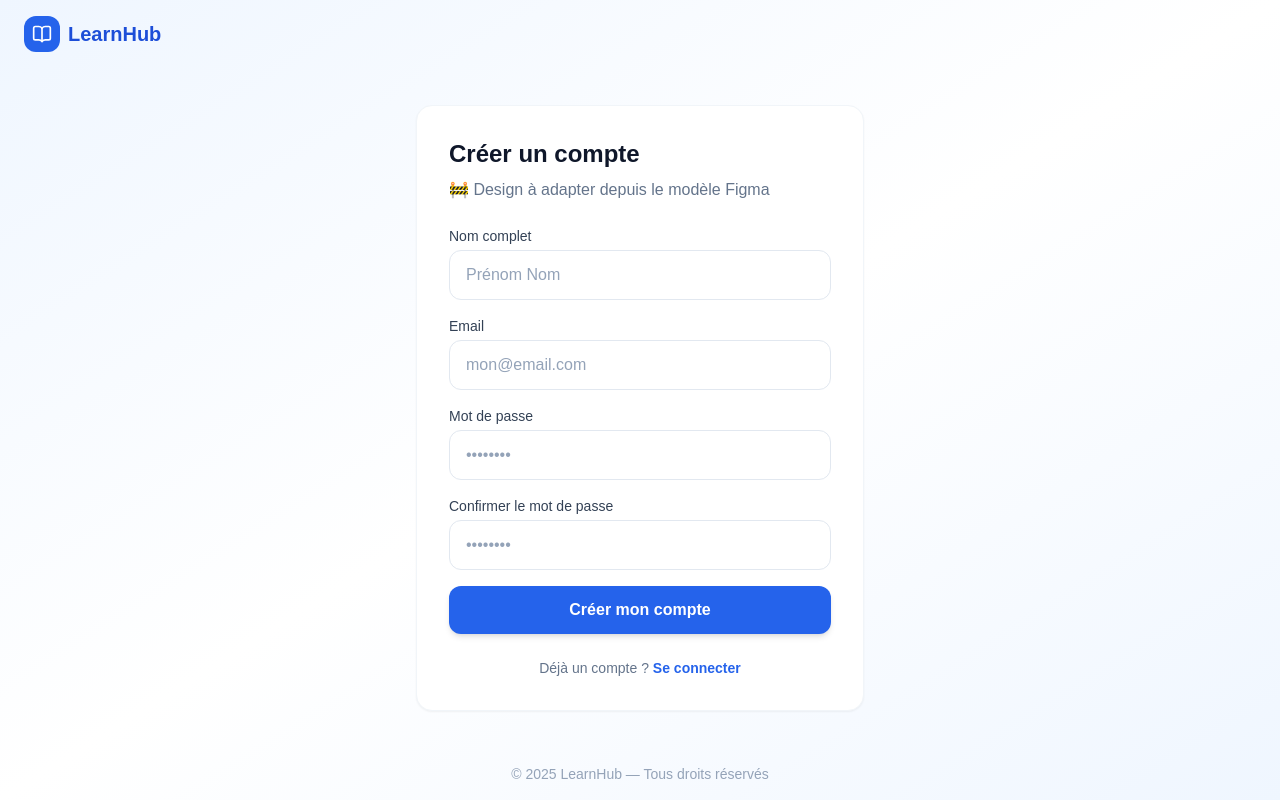
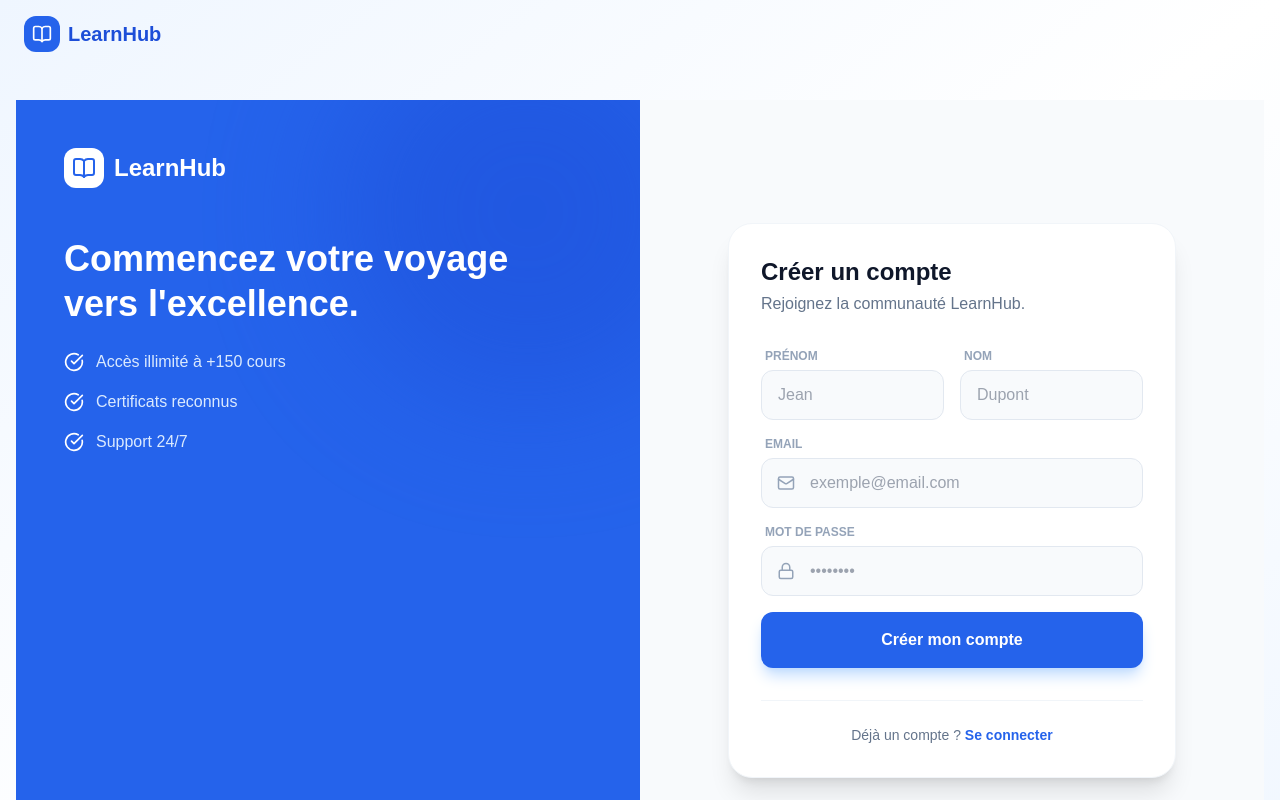
Before and after one commit to Fallou1033/elearning-platform, a React (Vite) app: page /register in a window 1280 px wide. Shown: the top 800 px of the page. Built offline with nearby package versions, Linux system fonts and the light colour scheme.

Commit message:
feat: création des pages login, inscription et reset password

```diff
--- a/src/pages/ForgotPasswordPage.tsx
+++ b/src/pages/ForgotPasswordPage.tsx
@@ -1,72 +1,94 @@
-// ============================================================
-// 🔑 FORGOT PASSWORD PAGE — À compléter par : Membre 3
-// Branch : feature/auth
-// Adapter le modèle Figma fourni par le prof
-// Champ : Email
-// Afficher un message de confirmation après soumission
-// Lien retour : "Retour à la connexion" → /login
-// ============================================================
+import React, { useState } from 'react';
+import { Link } from 'react-router-dom';
+import { BookOpen, Mail, ArrowLeft, Send, CheckCircle } from 'lucide-react';
 
-import { useState } from 'react'
-import { Link } from 'react-router-dom'
-import { CheckCircle } from 'lucide-react'
-
-export default function ForgotPasswordPage() {
-  const [email, setEmail] = useState('')
-  const [sent, setSent] = useState(false)
+const ResetPassword: React.FC = () => {
+  // Gestion des états conformément au cahier des charges
+  const [email, setEmail] = useState<string>('');
+  const [isSubmitted, setIsSubmitted] = useState<boolean>(false);
 
   const handleSubmit = (e: React.FormEvent) => {
-    e.preventDefault()
-    // TODO : appel API réel
-    setSent(true)
-  }
+    e.preventDefault();
+    // Logique d'envoi simulée
+    setIsSubmitted(true);
+  };
 
   return (
-    <div className="w-full max-w-md">
-      <div className="card p-8">
-        {sent ? (
-          <div className="text-center space-y-4">
-            <CheckCircle size={48} className="text-green-500 mx-auto" />
-            <h2 className="font-display text-xl font-bold text-slate-900">Email envoyé !</h2>
-            <p className="text-slate-500">
-              Vérifiez votre boîte mail et suivez les instructions pour réinitialiser votre mot de passe.
+    <div className="min-h-screen flex items-center justify-center bg-slate-50 font-sans p-6">
+      <div className="w-full max-w-md bg-white p-8 rounded-3xl shadow-xl shadow-slate-200/50 border border-slate-100">
+
+        {/* Logo LearnHub */}
+        <div className="flex flex-col items-center mb-10">
+          <div className="bg-primary-600 text-white p-3 rounded-2xl mb-4 shadow-lg shadow-primary-200">
+            <BookOpen size={28} />
+          </div>
+          <h2 className="font-display text-2xl font-bold text-slate-900">Mot de passe oublié</h2>
+        </div>
+
+        {!isSubmitted ? (
+          /* Étape 1 : Formulaire */
+          <form onSubmit={handleSubmit} className="space-y-6">
+            <p className="text-slate-500 text-center text-sm leading-relaxed">
+              Entrez votre email pour recevoir un lien de récupération.
             </p>
-            <Link to="/login" className="btn-primary inline-block mt-2">
-              Retour à la connexion
-            </Link>
-          </div>
-        ) : (
-          <>
-            <h2 className="font-display text-2xl font-bold text-slate-900 mb-2">
-              Mot de passe oublié
-            </h2>
-            <p className="text-slate-500 mb-6">
-              🚧 Design à adapter depuis le modèle Figma. Entrez votre email pour recevoir un lien de réinitialisation.
-            </p>
-            <form onSubmit={handleSubmit} className="space-y-4">
-              <div>
-                <label className="block text-sm font-medium text-slate-700 mb-1">Email</label>
+
+            <div className="space-y-2">
+              <label className="block text-xs font-bold uppercase tracking-wider text-slate-400 ml-1">
+                Adresse Email
+              </label>
+              <div className="relative">
+                <Mail className="absolute left-4 top-1/2 -translate-y-1/2 text-slate-400" size={18} />
                 <input
                   type="email"
+                  required
                   value={email}
-                  onChange={e => setEmail(e.target.value)}
-                  placeholder="mon@email.com"
-                  className="input-field"
-                  required
+                  onChange={(e) => setEmail(e.target.value)}
+                  className="w-full pl-12 pr-4 py-3.5 rounded-xl bg-slate-50 border border-slate-200 focus:bg-white focus:ring-2 focus:ring-primary-500 outline-none transition-all"
+                  placeholder="nom@exemple.com"
                 />
               </div>
-              <button type="submit" className="btn-primary w-full">
-                Envoyer le lien
-              </button>
-            </form>
-            <p className="text-center text-sm text-slate-500 mt-6">
-              <Link to="/login" className="text-primary-600 hover:underline">
-                ← Retour à la connexion
-              </Link>
+            </div>
+
+            <button
+              type="submit"
+              className="w-full bg-primary-600 hover:bg-primary-700 text-white font-bold py-4 rounded-xl transition-all shadow-lg shadow-primary-200 flex items-center justify-center gap-2"
+            >
+              Envoyer le lien
+              <Send size={18} />
+            </button>
+          </form>
+        ) : (
+          /* Étape 2 : Confirmation */
+          <div className="text-center py-4">
+            <div className="flex justify-center mb-4 text-green-500">
+              <CheckCircle size={48} />
+            </div>
+            <h2 className="text-lg font-bold text-slate-900 mb-2">Lien envoyé !</h2>
+            <p className="text-slate-500 text-sm mb-6">
+              Consultez votre boîte mail pour réinitialiser votre mot de passe.
             </p>
-          </>
+            <button
+              onClick={() => setIsSubmitted(false)}
+              className="text-primary-600 font-bold text-sm hover:underline"
+            >
+              Renvoyer le mail
+            </button>
+          </div>
         )}
+
+        {/* Retour au Login - Correction de la structure vécue sur ta photo */}
+        <div className="mt-10 pt-6 border-t border-slate-100 text-center">
+          <Link
+            to="/login"
+            className="inline-flex items-center gap-2 text-sm font-bold text-slate-500 hover:text-primary-600 transition-colors"
+          >
+            <ArrowLeft size={16} />
+            Retour à la connexion
+          </Link>
+        </div>
       </div>
     </div>
-  )
-}
+  );
+};
+
+export default ResetPassword;
--- a/src/pages/LoginPage.tsx
+++ b/src/pages/LoginPage.tsx
@@ -1,78 +1,94 @@
-// ============================================================
-// 🔐 LOGIN PAGE — À compléter par : Membre 3
-// Branch : feature/auth
-// Adapter le modèle Figma fourni par le prof :
-// https://www.figma.com/design/bFrrspJiYGBb7ckJfpWzKd/...
-// Champs : Email + Mot de passe + Se souvenir de moi
-// Liens : "Mot de passe oublié" → /forgot-password
-//         "S'inscrire" → /register
-// ============================================================
+import React, { useState } from 'react';
+import { Link } from 'react-router-dom';
+import { BookOpen, Mail, Lock, LogIn } from 'lucide-react';
 
-import { useState } from 'react'
-import { Link, useNavigate } from 'react-router-dom'
-
-export default function LoginPage() {
-  const navigate = useNavigate()
-  const [email, setEmail] = useState('')
-  const [password, setPassword] = useState('')
+const Login: React.FC = () => {
+  const [email, setEmail] = useState<string>('');
+  const [password, setPassword] = useState<string>('');
 
   const handleSubmit = (e: React.FormEvent) => {
-    e.preventDefault()
-    // TODO : remplacer par vraie logique Auth
-    localStorage.setItem('isLoggedIn', 'true')
-    navigate('/dashboard')
-  }
+    e.preventDefault();
+    console.log("Tentative de connexion :", { email, password });
+  };
 
   return (
-    <div className="w-full max-w-md">
-      <div className="card p-8">
-        <h2 className="font-display text-2xl font-bold text-slate-900 mb-2">Connexion</h2>
-        <p className="text-slate-500 mb-6">🚧 Design à adapter depuis le modèle Figma</p>
+    <div className="min-h-screen flex items-center justify-center bg-slate-50 font-sans p-6">
+      <div className="w-full max-w-md bg-white p-8 rounded-3xl shadow-xl shadow-slate-200/50 border border-slate-100">
 
-        <form onSubmit={handleSubmit} className="space-y-4">
-          <div>
-            <label className="block text-sm font-medium text-slate-700 mb-1">Email</label>
+        {/* Logo et Titre */}
+        <div className="flex flex-col items-center mb-10">
+          <div className="bg-primary-600 text-white p-3 rounded-2xl mb-4 shadow-lg shadow-primary-200">
+            <BookOpen size={28} />
+          </div>
+          <h2 className="font-display text-2xl font-bold text-slate-900">Connexion LearnHub</h2>
+        </div>
+
+        <form onSubmit={handleSubmit} className="space-y-5">
+          {/* Email */}
+          <div className="space-y-2">
+            <label className="block text-xs font-bold uppercase tracking-wider text-slate-400 ml-1">
+              Adresse Email
+            </label>
+            <div className="relative">
+              <Mail className="absolute left-4 top-1/2 -translate-y-1/2 text-slate-400" size={18} />
               <input
                 type="email"
+                required
                 value={email}
-              onChange={e => setEmail(e.target.value)}
-              placeholder="mon@email.com"
-              className="input-field"
-              required
+                onChange={(e) => setEmail(e.target.value)}
+                className="w-full pl-12 pr-4 py-3.5 rounded-xl bg-slate-50 border border-slate-200 focus:bg-white focus:ring-2 focus:ring-primary-500 outline-none transition-all"
+                placeholder="nom@exemple.com"
               />
             </div>
-          <div>
-            <label className="block text-sm font-medium text-slate-700 mb-1">Mot de passe</label>
+          </div>
+
+          {/* Mot de passe */}
+          <div className="space-y-2">
+            <div className="flex justify-between items-center px-1">
+              <label className="block text-xs font-bold uppercase tracking-wider text-slate-400">
+                Mot de passe
+              </label>
+              {/* CORRECTION ICI : L'attribut 'name' a été supprimé pour corriger l'erreur TypeScript */}
+              <Link
+                to="/auth/reset-password"
+                className="text-xs font-bold text-primary-600 hover:text-primary-700 transition-colors"
+              >
+                Oublié ?
+              </Link>
+            </div>
+            <div className="relative">
+              <Lock className="absolute left-4 top-1/2 -translate-y-1/2 text-slate-400" size={18} />
               <input
                 type="password"
+                required
                 value={password}
-              onChange={e => setPassword(e.target.value)}
+                onChange={(e) => setPassword(e.target.value)}
+                className="w-full pl-12 pr-4 py-3.5 rounded-xl bg-slate-50 border border-slate-200 focus:bg-white focus:ring-2 focus:ring-primary-500 outline-none transition-all"
                 placeholder="••••••••"
-              className="input-field"
-              required
               />
             </div>
-          <div className="flex items-center justify-between text-sm">
-            <label className="flex items-center gap-2 text-slate-600 cursor-pointer">
-              <input type="checkbox" className="rounded" />
-              Se souvenir de moi
-            </label>
-            <Link to="/forgot-password" className="text-primary-600 hover:underline">
-              Mot de passe oublié ?
-            </Link>
           </div>
-          <button type="submit" className="btn-primary w-full mt-2">
+
+          <button
+            type="submit"
+            className="w-full bg-primary-600 hover:bg-primary-700 text-white font-bold py-4 rounded-xl transition-all shadow-lg shadow-primary-200 flex items-center justify-center gap-2 group"
+          >
             Se connecter
+            <LogIn size={18} className="group-hover:translate-x-1 transition-transform" />
           </button>
         </form>
 
-        <p className="text-center text-sm text-slate-500 mt-6">
+        <div className="mt-10 pt-6 border-t border-slate-100 text-center">
+          <p className="text-slate-500 text-sm">
             Pas encore de compte ?{' '}
-          <Link to="/register" className="text-primary-600 font-semibold hover:underline">
-            S'inscrire
+            <Link to="/register" className="font-bold text-primary-600 hover:text-primary-700">
+              Créer un compte
             </Link>
           </p>
         </div>
       </div>
-  )
-}
+    </div>
+  );
+};
+
+export default Login;
--- a/src/pages/RegisterPage.tsx
+++ b/src/pages/RegisterPage.tsx
@@ -1,96 +1,139 @@
-// ============================================================
-// 📝 REGISTER PAGE — À compléter par : Membre 3
-// Branch : feature/auth
-// Adapter le modèle Figma fourni par le prof
-// Champs : Prénom, Nom, Email, Mot de passe, Confirmer MDP
-// Lien : "Déjà un compte ?" → /login
-// ============================================================
+import React, { useState } from 'react';
+import { Link } from 'react-router-dom';
+import { BookOpen, Mail, Lock, CheckCircle } from 'lucide-react';
 
-import { useState } from 'react'
-import { Link, useNavigate } from 'react-router-dom'
-
-export default function RegisterPage() {
-  const navigate = useNavigate()
-  const [form, setForm] = useState({ name: '', email: '', password: '', confirm: '' })
+const Register: React.FC = () => {
+  const [formData, setFormData] = useState({
+    firstName: '',
+    lastName: '',
+    email: '',
+    password: '',
+    confirmPassword: ''
+  });
 
   const handleChange = (e: React.ChangeEvent<HTMLInputElement>) => {
-    setForm(prev => ({ ...prev, [e.target.name]: e.target.value }))
-  }
+    setFormData({ ...formData, [e.target.name]: e.target.value });
+  };
 
   const handleSubmit = (e: React.FormEvent) => {
-    e.preventDefault()
-    // TODO : logique d'inscription réelle
-    localStorage.setItem('isLoggedIn', 'true')
-    navigate('/dashboard')
-  }
+    e.preventDefault();
+    // Logique d'inscription à lier avec l'état global du chef de projet plus tard
+    console.log("Données d'inscription :", formData);
+  };
 
   return (
-    <div className="w-full max-w-md">
-      <div className="card p-8">
-        <h2 className="font-display text-2xl font-bold text-slate-900 mb-2">Créer un compte</h2>
-        <p className="text-slate-500 mb-6">🚧 Design à adapter depuis le modèle Figma</p>
+    <div className="min-h-screen flex font-sans text-slate-900 bg-slate-50">
+      {/* Colonne de gauche - Illustration (Desktop uniquement) */}
+      <div className="hidden lg:flex w-1/2 bg-primary-600 p-12 flex-col justify-between text-white relative overflow-hidden">
+        <div className="absolute top-0 right-0 w-96 h-96 bg-primary-700 rounded-full -mr-20 -mt-20 opacity-50 blur-3xl" />
+
+        <div className="relative z-10">
+          <Link to="/" className="flex items-center gap-2.5 mb-12">
+            <div className="bg-white text-primary-600 p-2 rounded-xl">
+              <BookOpen size={24} />
+            </div>
+            <span className="font-display font-bold text-2xl">LearnHub</span>
+          </Link>
+
+          <h2 className="font-display text-4xl font-bold leading-tight mb-6">
+            Commencez votre voyage vers l'excellence.
+          </h2>
+
+          <ul className="space-y-4">
+            {["Accès illimité à +150 cours", "Certificats reconnus", "Support 24/7"].map((item, i) => (
+              <li key={i} className="flex items-center gap-3 text-primary-100">
+                <CheckCircle size={20} className="text-white" />
+                {item}
+              </li>
+            ))}
+          </ul>
+        </div>
+      </div>
+
+      {/* Colonne de droite - Formulaire */}
+      <div className="w-full lg:w-1/2 flex items-center justify-center p-6 sm:p-12">
+        <div className="w-full max-w-md bg-white p-8 rounded-3xl shadow-xl border border-slate-100">
+          <div className="mb-8 text-center lg:text-left">
+            <h1 className="font-display text-2xl font-bold text-slate-900">Créer un compte</h1>
+            <p className="text-slate-500 mt-1">Rejoignez la communauté LearnHub.</p>
+          </div>
 
           <form onSubmit={handleSubmit} className="space-y-4">
+            <div className="grid grid-cols-2 gap-4">
               <div>
-            <label className="block text-sm font-medium text-slate-700 mb-1">Nom complet</label>
+                <label className="block text-xs font-bold uppercase text-slate-400 mb-1.5 ml-1">Prénom</label>
                 <input
-              name="name"
                   type="text"
-              value={form.name}
+                  name="firstName"
+                  required
                   onChange={handleChange}
-              placeholder="Prénom Nom"
-              className="input-field"
-              required
+                  className="w-full px-4 py-3 rounded-xl bg-slate-50 border border-slate-200 focus:bg-white focus:ring-2 focus:ring-primary-500 outline-none transition-all"
+                  placeholder="Jean"
                 />
               </div>
               <div>
-            <label className="block text-sm font-medium text-slate-700 mb-1">Email</label>
+                <label className="block text-xs font-bold uppercase text-slate-400 mb-1.5 ml-1">Nom</label>
                 <input
-              name="email"
-              type="email"
-              value={form.email}
+                  type="text"
+                  name="lastName"
+                  required
                   onChange={handleChange}
-              placeholder="mon@email.com"
-              className="input-field"
-              required
+                  className="w-full px-4 py-3 rounded-xl bg-slate-50 border border-slate-200 focus:bg-white focus:ring-2 focus:ring-primary-500 outline-none transition-all"
+                  placeholder="Dupont"
                 />
               </div>
+            </div>
+
             <div>
-            <label className="block text-sm font-medium text-slate-700 mb-1">Mot de passe</label>
+              <label className="block text-xs font-bold uppercase text-slate-400 mb-1.5 ml-1">Email</label>
+              <div className="relative">
+                <Mail className="absolute left-4 top-1/2 -translate-y-1/2 text-slate-400" size={18} />
                 <input
-              name="password"
-              type="password"
-              value={form.password}
+                  type="email"
+                  name="email"
+                  required
                   onChange={handleChange}
-              placeholder="••••••••"
-              className="input-field"
-              required
+                  className="w-full pl-12 pr-4 py-3 rounded-xl bg-slate-50 border border-slate-200 focus:bg-white focus:ring-2 focus:ring-primary-500 outline-none transition-all"
+                  placeholder="exemple@email.com"
                 />
               </div>
+            </div>
+
             <div>
-            <label className="block text-sm font-medium text-slate-700 mb-1">Confirmer le mot de passe</label>
+              <label className="block text-xs font-bold uppercase text-slate-400 mb-1.5 ml-1">Mot de passe</label>
+              <div className="relative">
+                <Lock className="absolute left-4 top-1/2 -translate-y-1/2 text-slate-400" size={18} />
                 <input
-              name="confirm"
                   type="password"
-              value={form.confirm}
+                  name="password"
+                  required
                   onChange={handleChange}
+                  className="w-full pl-12 pr-4 py-3 rounded-xl bg-slate-50 border border-slate-200 focus:bg-white focus:ring-2 focus:ring-primary-500 outline-none transition-all"
                   placeholder="••••••••"
-              className="input-field"
-              required
                 />
               </div>
-          <button type="submit" className="btn-primary w-full mt-2">
+            </div>
+
+            <button
+              type="submit"
+              className="w-full bg-primary-600 hover:bg-primary-700 text-white font-bold py-4 rounded-xl transition-all shadow-lg shadow-primary-200 mt-2"
+            >
               Créer mon compte
             </button>
           </form>
 
-        <p className="text-center text-sm text-slate-500 mt-6">
+          <div className="mt-8 pt-6 border-t border-slate-100 text-center">
+            <p className="text-slate-500 text-sm">
               Déjà un compte ?{' '}
-          <Link to="/login" className="text-primary-600 font-semibold hover:underline">
+              <Link to="/login" className="font-bold text-primary-600 hover:text-primary-700">
                 Se connecter
               </Link>
             </p>
           </div>
         </div>
-  )
-}
+      </div>
+    </div>
+  );
+};
+
+export default Register;
```
Lines whose indentation alone changed are shown as unchanged.
